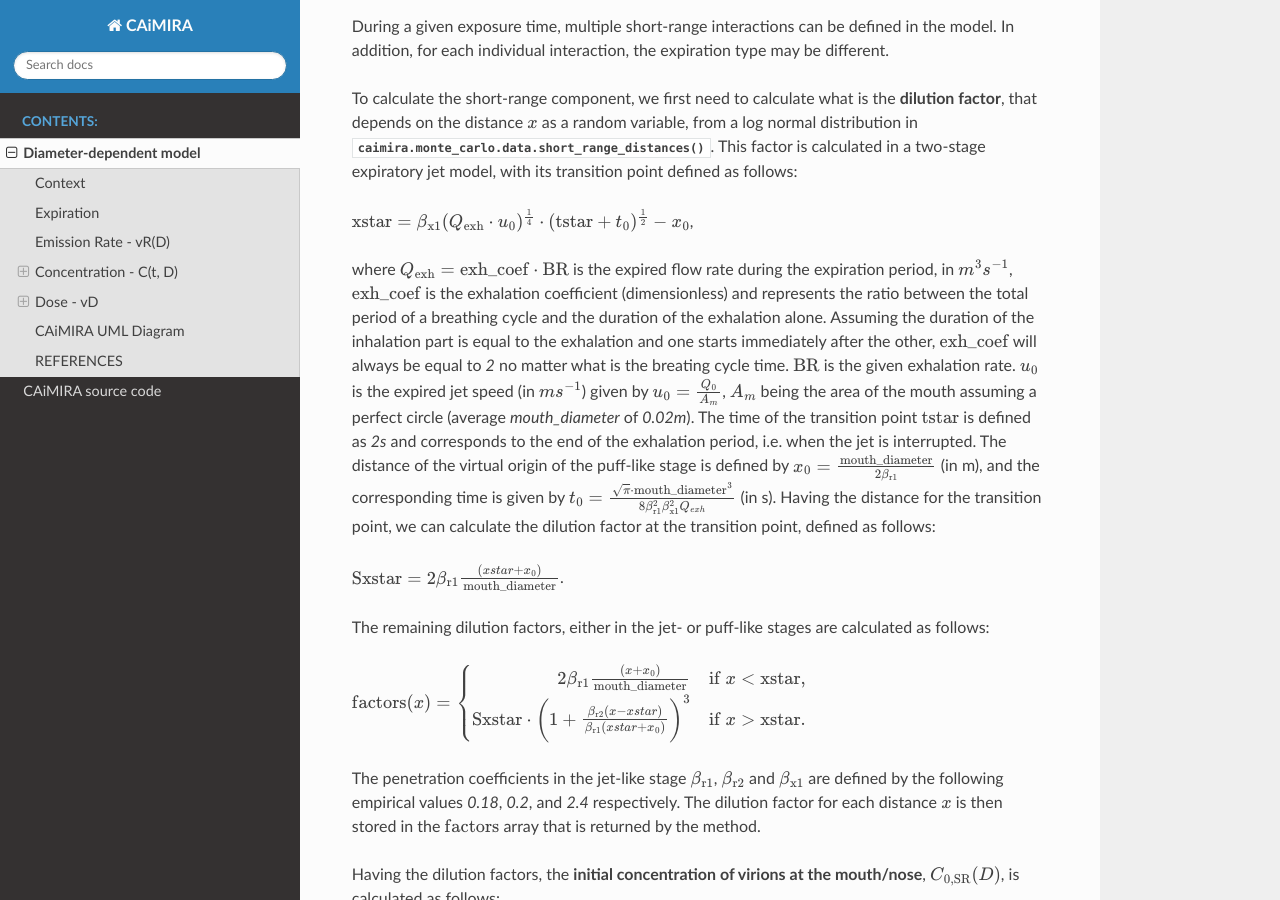
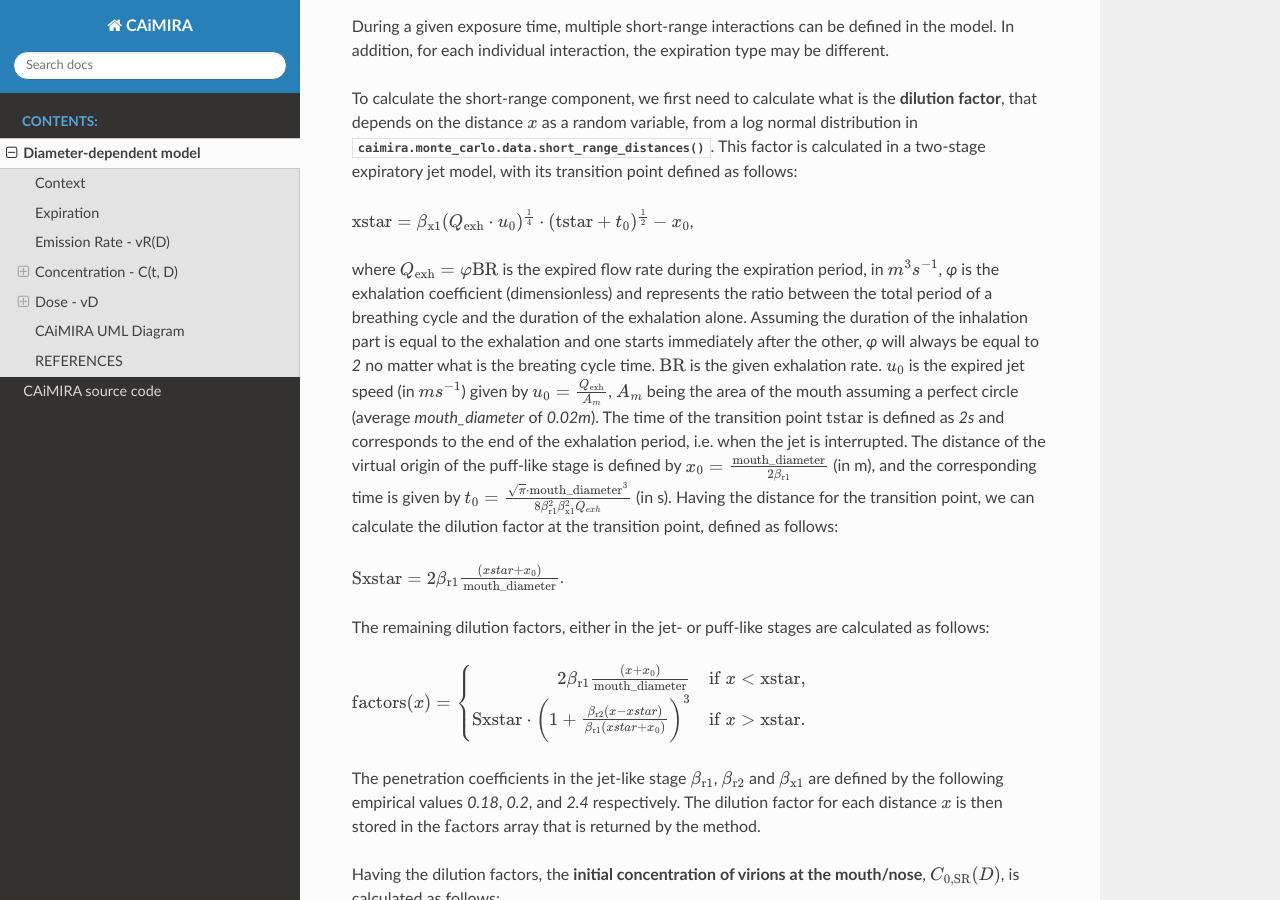
Before and after one commit to CERN/CAiMIRA, a Sphinx documentation site: the page built from caimira/docs/full_diameter_dependence.rst, in a window 1280 px wide and 900 px high, scrolled down 5089 px. Built offline with Sphinx 7.4.7 and the Read the Docs theme 2.0.0, drawn with Linux system fonts in a browser that asks for light colours.

Commit message:
updated exh_coef variable name

```diff
--- a/caimira/docs/full_diameter_dependence.rst
+++ b/caimira/docs/full_diameter_dependence.rst
@@ -144,10 +144,10 @@ This factor is calculated in a two-stage expiratory jet model, with its transiti
 
 :math:`\mathrm{xstar}=𝛽_{\mathrm{x1}} (Q_{\mathrm{exh}} \cdot u_{0})^\frac{1}{4} \cdot (\mathrm{tstar} + t_{0})^\frac{1}{2} - x_{0}`,
 
-where :math:`Q_{\mathrm{exh}}=\textrm{exh_coef} \cdot \mathrm{BR}` is the expired flow rate during the expiration period, in :math:`m^{3} s^{-1}`, :math:`\textrm{exh_coef}` is the exhalation coefficient
+where :math:`Q_{\mathrm{exh}}= φ \mathrm{BR}` is the expired flow rate during the expiration period, in :math:`m^{3} s^{-1}`, `φ` is the exhalation coefficient
 (dimensionless) and represents the ratio between the total period of a breathing cycle and the duration of the exhalation alone.
-Assuming the duration of the inhalation part is equal to the exhalation and one starts immediately after the other, :math:`\textrm{exh_coef}` will always be equal to `2` no matter what is the breating cycle time. :math:`\mathrm{BR}` is the given exhalation rate.
-:math:`u_{0}` is the expired jet speed (in :math:`m s^{-1}`) given by :math:`u_{0}=\frac{Q_{0}}{A_{m}}`, :math:`A_{m}` being the area of the mouth assuming a perfect circle (average `mouth_diameter` of `0.02m`).
+Assuming the duration of the inhalation part is equal to the exhalation and one starts immediately after the other, `φ` will always be equal to `2` no matter what is the breating cycle time. :math:`\mathrm{BR}` is the given exhalation rate.
+:math:`u_{0}` is the expired jet speed (in :math:`m s^{-1}`) given by :math:`u_{0}=\frac{Q_{\mathrm{exh}}}{A_{m}}`, :math:`A_{m}` being the area of the mouth assuming a perfect circle (average `mouth_diameter` of `0.02m`).
 The time of the transition point :math:`\mathrm{tstar}` is defined as `2s` and corresponds to the end of the exhalation period, i.e. when the jet is interrupted. The distance of the virtual origin of the puff-like stage is defined by
 :math:`x_{0}=\frac{\textrm{mouth_diameter}}{2𝛽_{\mathrm{r1}}}` (in m), and the corresponding time is given by :math:`t_{0} = \frac{\sqrt{\pi} \cdot \textrm{mouth_diameter}^3}{8𝛽_{\mathrm{r1}}^2𝛽_{\mathrm{x1}}^2Q_{exh}}` (in s).
 Having the distance for the transition point, we can calculate the dilution factor at the transition point, defined as follows:
```
Also changed, not shown: 2 other files.
